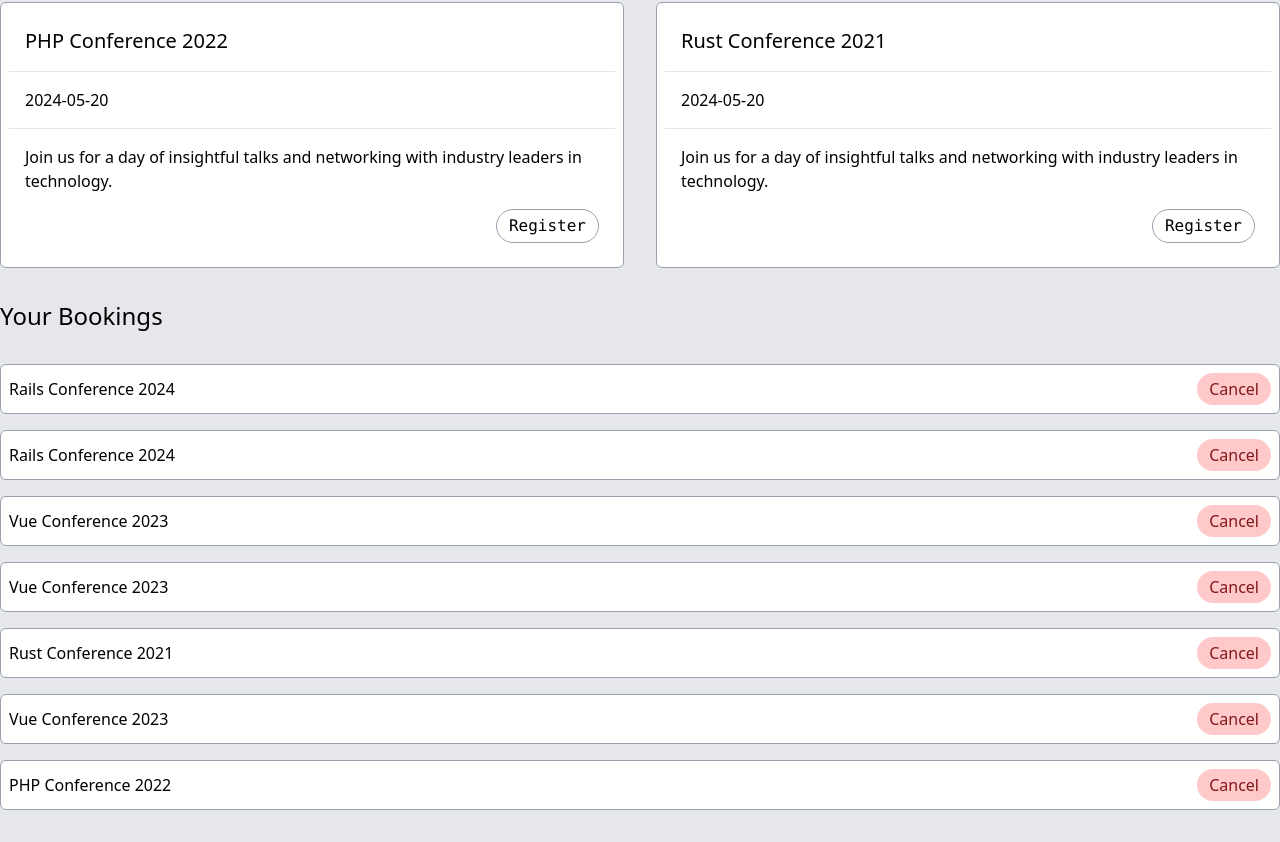
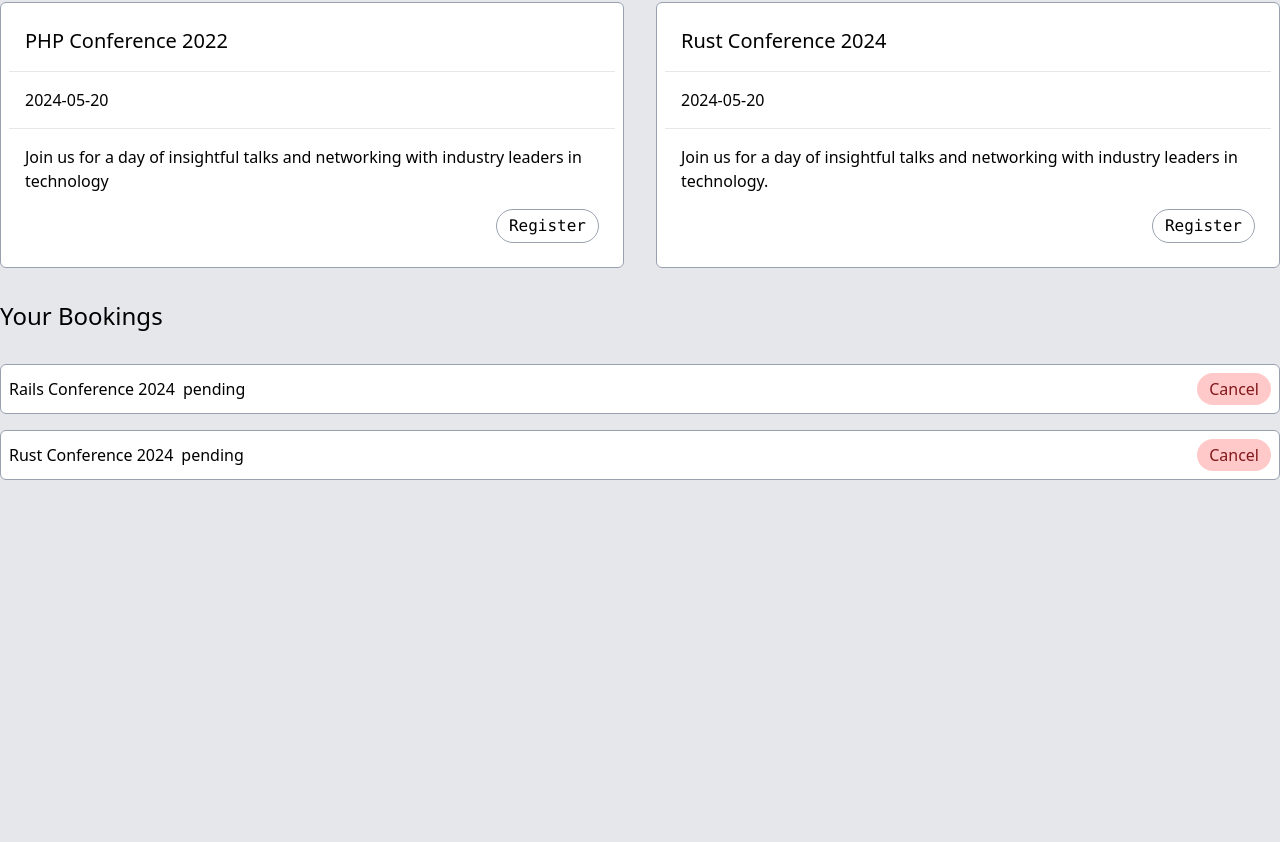
Before and after one commit to massi-brero/vue-projects, a Vue app in the folder event-booking/: page / in a window 1280 px wide. Shown: the part 464-1306 px from the top of the page. After the commit the page ends 976 px from the top, so only its background shows below. Built offline with nearby package versions, Linux system fonts and the light colour scheme; data requests are answered from the project's data file.

Commit message:
optimistic UI 1

```diff
--- a/event-booking/db.json
+++ b/event-booking/db.json
@@ -18,12 +18,12 @@
       "id": "3",
       "title": "PHP Conference 2022",
       "date": "2024-05-20",
-      "description": "Join us for a day of insightful talks and networking with industry leaders in technology.",
+      "description": "Join us for a day of insightful talks and networking with industry leaders in technology",
       "location": "Convention Center, Downtown"
     },
     {
       "id": "4",
-      "title": "Rust Conference 2021",
+      "title": "Rust Conference 2024",
       "date": "2024-05-20",
       "description": "Join us for a day of insightful talks and networking with industry leaders in technology.",
       "location": "Convention Center, Downtown"
@@ -31,60 +31,20 @@
   ],
   "bookings": [
     {
-      "id": "1764092355342",
+      "id": "1764362724348",
       "userId": 1,
       "eventId": "1",
       "eventTitle": "Rails Conference 2024",
-      "date": "2025-11-25T17:39:15.342Z",
-      "status": "confirmed"
+      "date": "2025-11-28T20:45:24.348Z",
+      "status": "pending"
     },
     {
-      "id": "1764092357614",
-      "userId": 1,
-      "eventId": "1",
-      "eventTitle": "Rails Conference 2024",
-      "date": "2025-11-25T17:39:17.614Z",
-      "status": "confirmed"
-    },
-    {
-      "id": "1764092364297",
-      "userId": 1,
-      "eventId": "2",
-      "eventTitle": "Vue Conference 2023",
-      "date": "2025-11-25T17:39:24.297Z",
-      "status": "confirmed"
-    },
-    {
-      "id": "1764092365441",
-      "userId": 1,
-      "eventId": "2",
-      "eventTitle": "Vue Conference 2023",
-      "date": "2025-11-25T17:39:25.441Z",
-      "status": "confirmed"
-    },
-    {
-      "id": "1764092423534",
+      "id": "1764362728172",
       "userId": 1,
       "eventId": "4",
-      "eventTitle": "Rust Conference 2021",
-      "date": "2025-11-25T17:40:23.534Z",
-      "status": "confirmed"
-    },
-    {
-      "id": "1764092427051",
-      "userId": 1,
-      "eventId": "2",
-      "eventTitle": "Vue Conference 2023",
-      "date": "2025-11-25T17:40:27.051Z",
-      "status": "confirmed"
-    },
-    {
-      "id": "1764262335890",
-      "userId": 1,
-      "eventId": "3",
-      "eventTitle": "PHP Conference 2022",
-      "date": "2025-11-27T16:52:15.890Z",
-      "status": "confirmed"
+      "eventTitle": "Rust Conference 2024",
+      "date": "2025-11-28T20:45:28.172Z",
+      "status": "pending"
     }
   ]
 }
--- a/event-booking/src/App.vue
+++ b/event-booking/src/App.vue
@@ -10,7 +10,7 @@
           :title="e.title"
           :when="e.date"
           :description="e.description"
-          @register="dataService.handleRegistration(e)"
+          @register="dataService.handleRegistration(e) & addBookingsToList(e)"
         />
       </template>
       <template v-else>
@@ -20,7 +20,12 @@
     <h2 class="text-2xl font-medium">Your Bookings</h2>
     <template v-if="!loadingBookings">
       <section class="grid grid-cols-1 gap-4">
-        <BookingItem v-for="booking in bookings" :key="booking.id" :title="booking.eventTitle" />
+        <BookingItem
+          v-for="booking in bookings"
+          :key="booking.id"
+          :title="booking.eventTitle"
+          :status="booking.status"
+        />
       </section>
     </template>
     <template v-else><LoadingBookingItem v-for="i in 4" :key="i" /> </template>
@@ -43,7 +48,11 @@
 const fetchEvents = async () => {
   loadingEvents.value = true
   try {
-    events.value = await dataService.getEvents()
+    try {
+      events.value = await dataService.getEvents()
+    } catch {
+      console.log('Error fetching events')
+    }
   } finally {
     loadingEvents.value = false
   }
@@ -52,11 +61,16 @@
 const fetchBookings = async () => {
   loadingBookings.value = true
   try {
-    bookings.value = await dataService.getBookings()
+    try {
+      bookings.value = await dataService.getBookings()
+    } catch (err) {
+      console.log('Error fetching bookings')
+    }
   } finally {
     loadingBookings.value = false
   }
 }
+
 onMounted(async () => {
   fetchEvents()
   fetchBookings()
--- a/event-booking/src/components/BookingItem.vue
+++ b/event-booking/src/components/BookingItem.vue
@@ -1,7 +1,10 @@
 <template>
   <SectionCard>
     <div class="flex justify-between items-center">
-      <div>{{ title }}</div>
+      <div class="flex space-x-2">
+        <div>{{ title }}</div>
+        <div>{{ status }}</div>
+      </div>
       <RoundButton variant="danger">Cancel</RoundButton>
     </div>
   </SectionCard>
@@ -12,6 +15,7 @@
 import RoundButton from '@/components/RoundButton.vue'
 
 defineProps({
-  title: String
+  title: String,
+  status: String
 })
 </script>
--- a/event-booking/src/services/data-service.js
+++ b/event-booking/src/services/data-service.js
@@ -1,4 +1,4 @@
-const serverURL = 'http://localhost:3001'
+const serverURL = 'http://localhost:3002'
 
 export default {
   getEvents() {
@@ -9,23 +9,24 @@
     return fetch(`${serverURL}/bookings`).then((res) => res.json())
   },
 
-  async handleRegistration(event) {
+  async handleRegistration(event, bookings) {
     const newBooking = {
       id: Date.now().toString(),
       userId: 1,
       eventId: event.id,
       eventTitle: event.title,
-      date: new Date().toISOString()
+      date: new Date().toISOString(),
+      status: 'pending'
+    }
+    if (bookings) {
+      bookings.value.push(newBooking)
     }
     const response = await fetch(`${serverURL}/bookings`, {
       method: 'POST',
       headers: {
         'Content-Type': 'application/json'
       },
-      body: JSON.stringify({
-        ...newBooking,
-        status: 'confirmed'
-      })
+      body: JSON.stringify(newBooking)
     })
     return response.json()
   }
```
Also changed, not shown: 1 other file (tests, documents, lock files or other folders).
